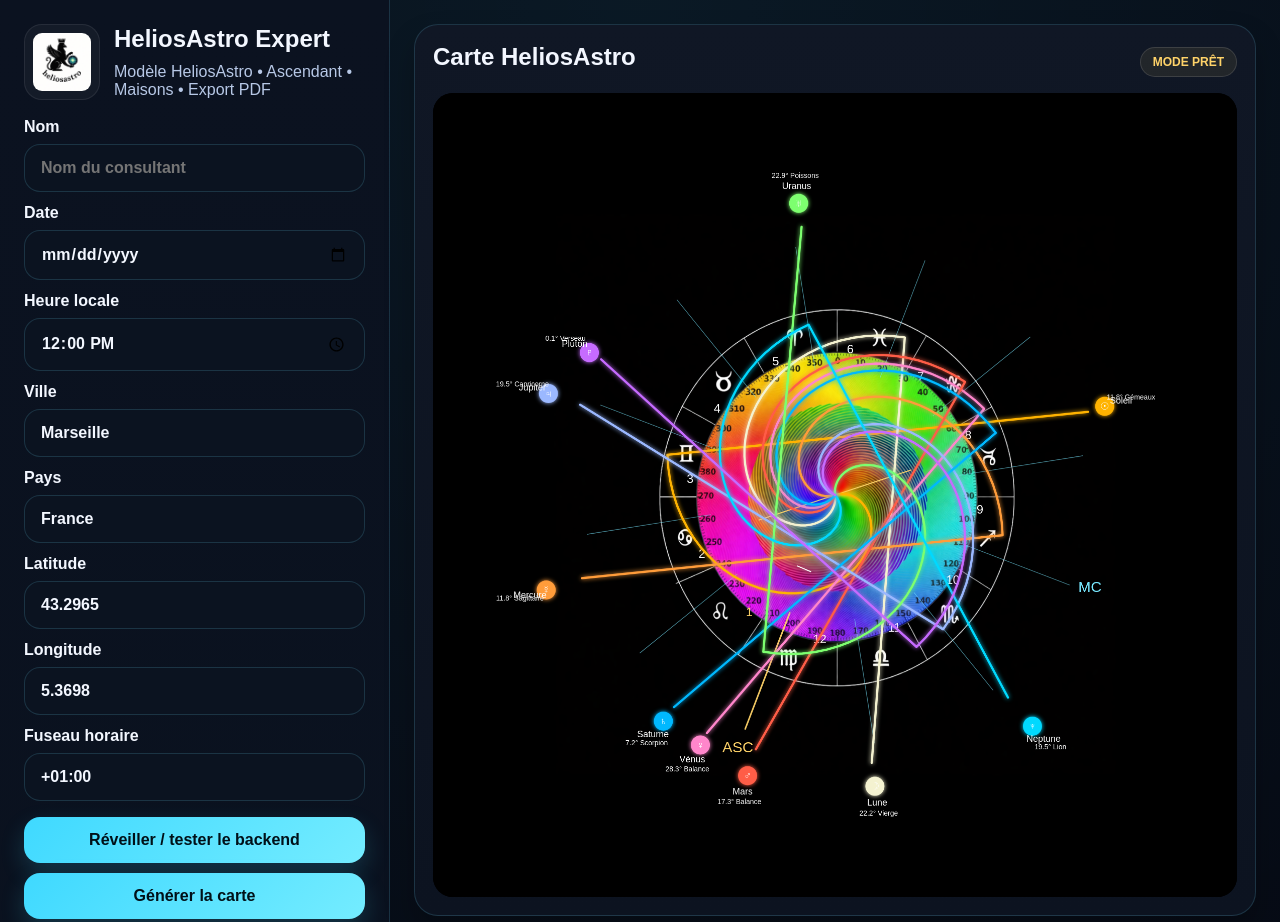
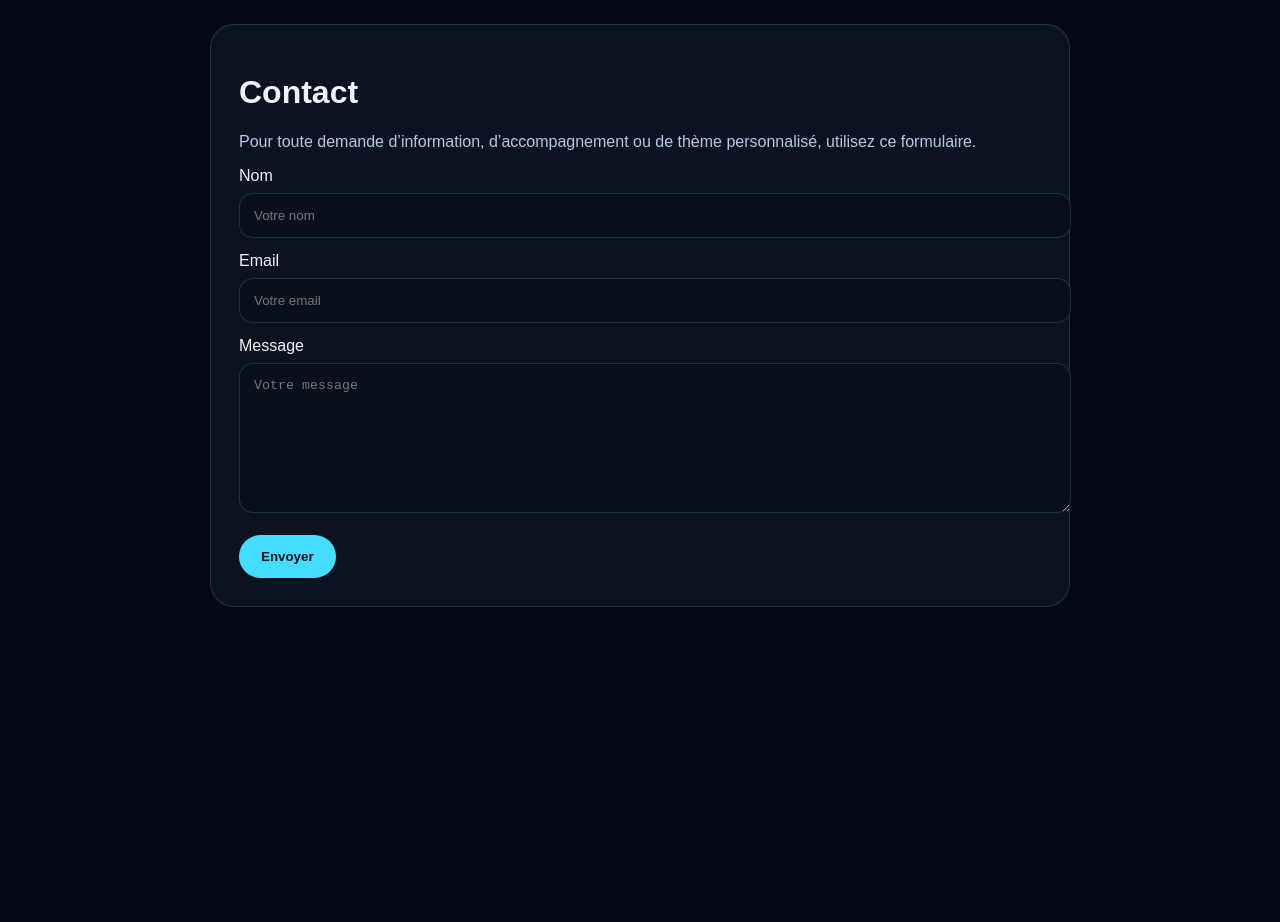
Before and after one commit to Helios120/heliocentrique, a plain HTML site: page expert/index.html in a window 1280 px wide. Shown: the top 922 px of the page. After the commit the page ends 800 px from the top, so only its background shows below. Drawn offline with nearby package versions, Linux system fonts and the light colour scheme.

Commit message:
Update index.html

```diff
--- a/expert/index.html
+++ b/expert/index.html
@@ -2,140 +2,31 @@
 <html lang="fr">
 <head>
   <meta charset="UTF-8">
-  <meta http-equiv="Cache-Control" content="no-cache, no-store, must-revalidate">
-  <meta http-equiv="Pragma" content="no-cache">
-  <meta http-equiv="Expires" content="0">
   <meta name="viewport" content="width=device-width, initial-scale=1.0">
-  <title>HeliosAstro Expert</title>
-  <meta name="theme-color" content="#060913">
-  <link rel="manifest" href="./manifest.webmanifest?v=301">
-  <link rel="icon" type="image/png" sizes="192x192" href="./assets/icon-192.png?v=301">
-  <link rel="icon" type="image/png" sizes="512x512" href="./assets/icon-512.png?v=301">
-  <link rel="stylesheet" href="./assets/expert.css?v=301">
-  <script src="https://cdn.jsdelivr.net/npm/jspdf@2.5.1/dist/jspdf.umd.min.js"></script>
+  <title>Contact — Helios Astro</title>
+  <style>
+    body{margin:0;background:#050814;color:#eef5ff;font-family:Arial,Helvetica,sans-serif}
+    .wrap{max-width:860px;margin:0 auto;padding:24px}
+    .panel{background:#0c1320;border:1px solid rgba(91,214,255,.18);border-radius:24px;padding:28px}
+    label{display:block;margin:14px 0 8px}
+    input,textarea{width:100%;padding:14px;border-radius:14px;border:1px solid rgba(91,214,255,.18);background:#09101b;color:#eef5ff}
+    button{margin-top:18px;padding:14px 22px;border:none;border-radius:999px;background:#45ddff;color:#00131c;font-weight:800}
+    p{color:#b5c7e8}
+  </style>
 </head>
 <body>
-  <main class="app-shell">
-    <aside class="sidebar">
-      <div class="brand-box">
-        <img src="./assets/logo-heliosastro.png?v=301" alt="Logo HeliosAstro" class="brand-logo">
-        <div>
-          <h1>HeliosAstro Expert</h1>
-          <p class="subtitle">Modèle HeliosAstro • Ascendant • Maisons • Export PDF</p>
-        </div>
-      </div>
-
-      <label>Nom
-        <input type="text" id="expert-name" placeholder="Nom du consultant">
-      </label>
-
-      <label>Date
-        <input type="date" id="expert-date">
-      </label>
-
-      <label>Heure locale
-        <input type="time" id="expert-time" value="12:00">
-      </label>
-
-      <label>Ville
-        <input type="text" id="expert-city" value="Marseille">
-      </label>
-
-      <label>Pays
-        <input type="text" id="expert-country" value="France">
-      </label>
-
-      <label>Latitude
-        <input type="number" id="expert-latitude" step="0.000001" value="43.2965">
-      </label>
-
-      <label>Longitude
-        <input type="number" id="expert-longitude" step="0.000001" value="5.3698">
-      </label>
-
-      <label>Fuseau horaire
-        <input type="text" id="expert-offset" value="+01:00">
-      </label>
-
-      <div class="button-stack">
-        <button id="health-btn">Réveiller / tester le backend</button>
-        <button id="generate-btn">Générer la carte</button>
-        <button id="demo-btn" class="secondary">Démo Helios</button>
-        <button id="save-btn" class="secondary">Sauvegarder</button>
-        <button id="load-btn" class="secondary">Recharger</button>
-        <button id="export-json-btn" class="secondary">Exporter JSON</button>
-        <button id="export-pdf-btn">Exporter PDF premium</button>
-      </div>
-
-      <div class="panel" id="status-box">Version 301 chargée. En attente.</div>
-
-      <div class="panel">
-        <h2>Lecture premium</h2>
-        <div id="premium-summary-box"></div>
-      </div>
-    </aside>
-
-    <section class="content">
-      <div class="panel chart-panel">
-        <div class="panel-head">
-          <h2>Carte HeliosAstro</h2>
-          <span class="badge" id="live-badge">MODE PRÊT</span>
-        </div>
-
-        <div class="canvas-stage">
-          <div class="canvas-square">
-            <canvas id="expert-canvas" width="1600" height="1600"></canvas>
-          </div>
-        </div>
-      </div>
-
-      <div class="grid-two">
-        <div class="panel">
-          <h2>Synthèse</h2>
-          <div id="summary-box"></div>
-        </div>
-
-        <div class="panel">
-          <h2>Aspects</h2>
-          <div id="aspects-box"></div>
-        </div>
-      </div>
-
-      <div class="grid-two">
-        <div class="panel">
-          <h2>Ascendant et MC</h2>
-          <div id="angles-box"></div>
-        </div>
-
-        <div class="panel">
-          <h2>Maisons</h2>
-          <div id="houses-box"></div>
-        </div>
-      </div>
-
-      <div class="panel">
-        <h2>Positions planétaires</h2>
-        <div id="planets-box"></div>
-      </div>
-
-      <div class="panel">
-        <h2>Notes privées</h2>
-        <textarea id="private-notes" rows="8" placeholder="Observations, axes d’interprétation..."></textarea>
-      </div>
-    </section>
-  </main>
-
-  <script>
-    (async function () {
-      if ("serviceWorker" in navigator) {
-        try {
-          const regs = await navigator.serviceWorker.getRegistrations();
-          for (const reg of regs) await reg.unregister();
-        } catch (e) {}
-      }
-    })();
-  </script>
-
-  <script src="./assets/expert.js?v=301"></script>
+  <div class="wrap">
+    <div class="panel">
+      <h1>Contact</h1>
+      <p>Pour toute demande d’information, d’accompagnement ou de thème personnalisé, utilisez ce formulaire.</p>
+      <label>Nom</label>
+      <input type="text" placeholder="Votre nom">
+      <label>Email</label>
+      <input type="email" placeholder="Votre email">
+      <label>Message</label>
+      <textarea rows="8" placeholder="Votre message"></textarea>
+      <button type="button">Envoyer</button>
+    </div>
+  </div>
 </body>
 </html>
```
